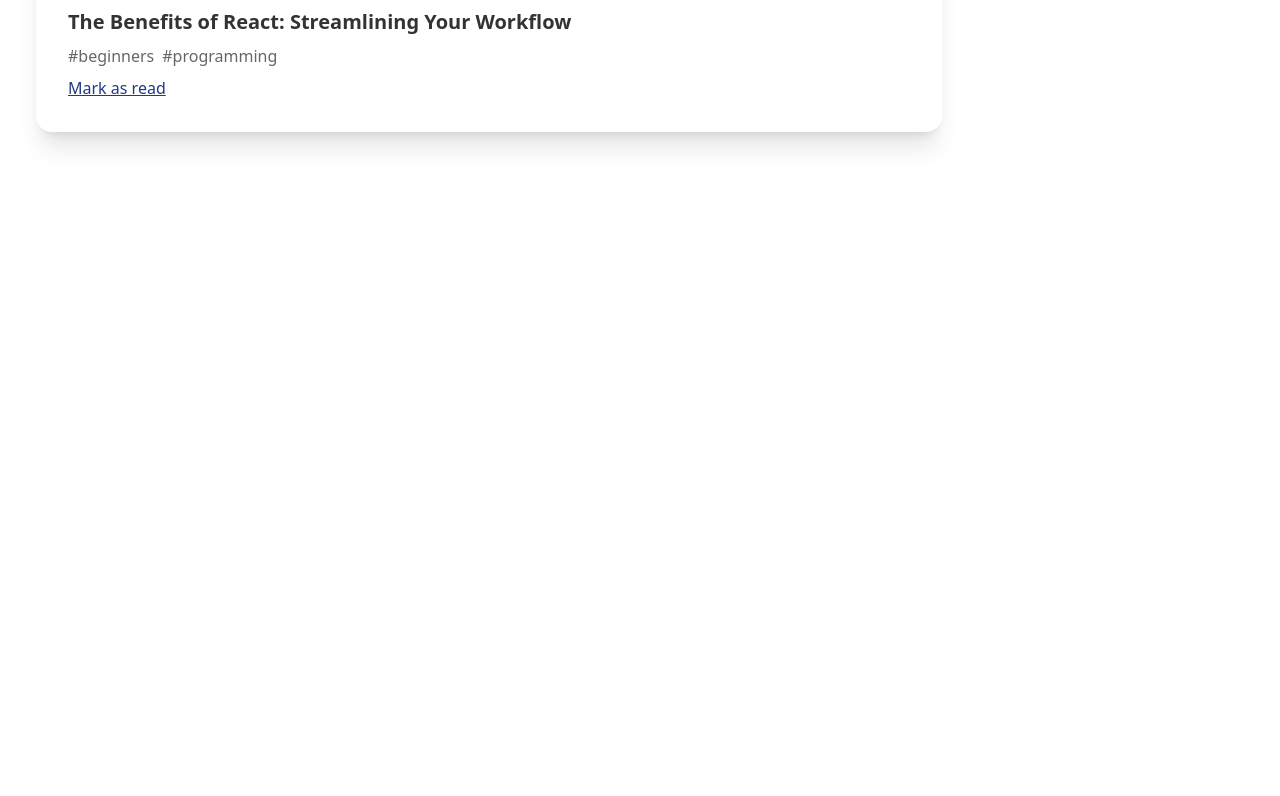
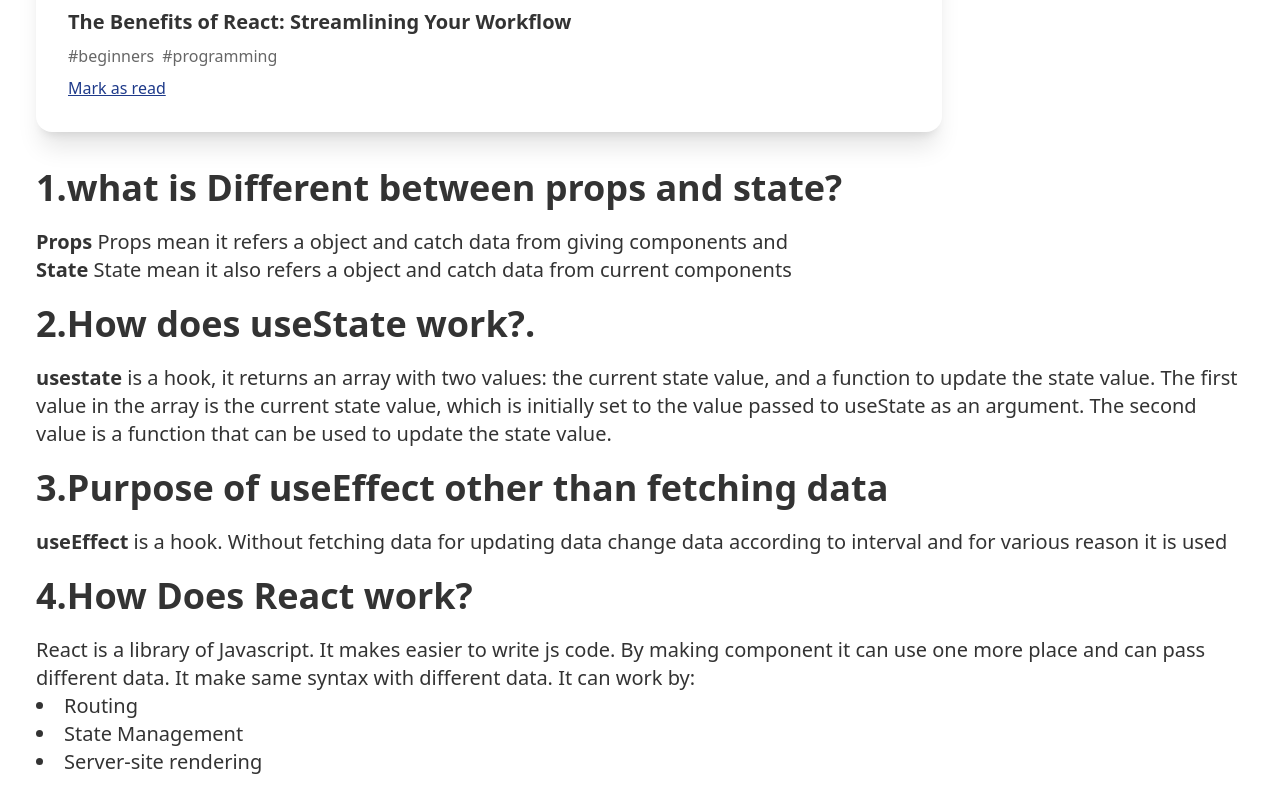
Before and after one commit to yeasinbhuiyan/Knowledge-Cafe, a React (Vite) app: page / in a window 1280 px wide. Shown: the part 2481-3277 px from the top of the page. Before the commit the page ends 2649 px from the top, so only its background shows below. Built offline with nearby package versions, Linux system fonts and the light colour scheme.

Commit message:
eight commit

```diff
--- a/src/App.jsx
+++ b/src/App.jsx
@@ -5,6 +5,7 @@ import AllUser from './Components/AllUser/AllUser';
 import DetailsCard from './Components/Details/DetailsCard';
 import { ToastContainer, toast } from 'react-toastify';
 import 'react-toastify/dist/ReactToastify.css';
+import Question from './Question/Question';
 
 const App = () => {
   const [readTime, setReadTime] = useState(0)
@@ -28,10 +29,10 @@ const App = () => {
 
   const handleDetails = (cardDetails, bookmark) => {
     const alreadyAdded = allDetails && allDetails.find(detail => detail == cardDetails)
-    if(alreadyAdded){
+    if (alreadyAdded) {
       toast('Already Exists')
     }
-    else{
+    else {
 
       setDetails([...allDetails, cardDetails])
 
@@ -48,8 +49,16 @@ const App = () => {
   return (
     <div className='px-9'>
 
+      {/* header container  */}
+
+
       <Header></Header>
       <div className='main-container my-5'>
+
+
+
+        {/* cards container */}
+
         <div>
 
           <AllUser handleDetails={handleDetails} totalRead={totalRead}></AllUser>
@@ -57,6 +66,10 @@ const App = () => {
 
 
         </div>
+
+
+        {/* side card container  */}
+
         <div className='text-center'>
           <div className='side-details'>
 
@@ -75,13 +88,16 @@ const App = () => {
                 allDetails && allDetails.map(detail => <DetailsCard detail={detail}></DetailsCard>)
               }
 
-<ToastContainer></ToastContainer>
+              <ToastContainer></ToastContainer>
 
             </div>
           </div>
         </div>
 
       </div>
+
+
+     <Question></Question>
     </div>
   );
 };
--- /dev/null
+++ b/src/Question/Question.jsx
@@ -0,0 +1,32 @@
+import React from 'react';
+
+const Question = () => {
+    return (
+        <div>
+            <div>
+                <h1 className='text-4xl font-semibold'>1.what is Different between props and state?</h1>
+                <p className='text-xl my-5'><strong>Props</strong> Props mean it refers a object and catch data from giving components and <br />
+                    <strong>State </strong> State mean it also refers a object and catch data from current components</p>
+            </div>
+            <div>
+                <h1 className='text-4xl mt-3 font-semibold'>2.How does useState work?.</h1>
+                <p className='text-xl my-5'><strong>usestate</strong> is a hook, it returns an array with two values: the current state value, and a function to update the state value. The first value in the array is the current state value, which is initially set to the value passed to useState as an argument. The second value is a function that can be used to update the state value.</p>
+            </div>
+            <div>
+                <h1 className='text-4xl mt-3 font-semibold'>3.Purpose of useEffect other than fetching data</h1>
+                <p className='text-xl my-5'><strong>useEffect</strong> is a hook. Without fetching data for updating data change data according to interval and for various reason it is used</p>
+            </div>
+            <div>
+                <h1 className='text-4xl mt-3 font-semibold'>4.How Does React work?</h1>
+                <p className='text-xl my-5'>React is a library of Javascript. It makes easier to write js code. By making component it can use one more place and can pass different data. It make same syntax with different data.
+                    It can work by:
+                    <li>Routing</li>
+                    <li>State Management</li>
+                    <li>Server-site rendering</li>
+                </p>
+            </div>
+        </div>
+    );
+};
+
+export default Question;
```
